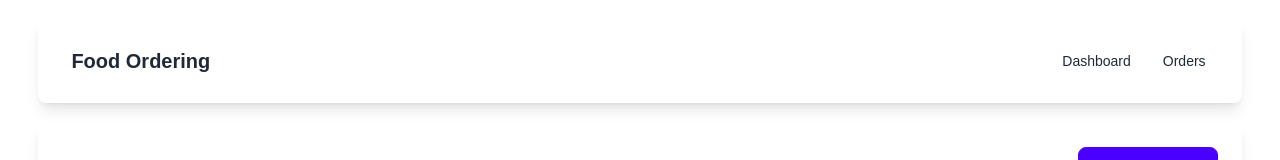
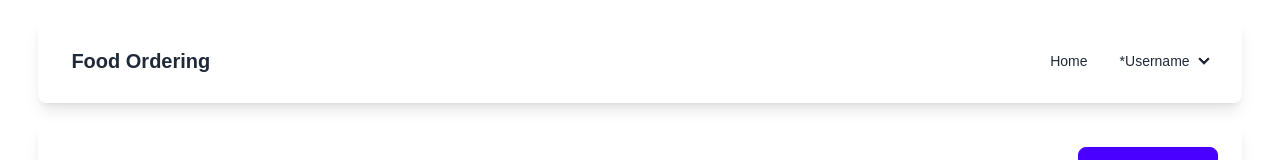
Before and after one commit to sxc66666/3117Proj, a React (Create React App) app: page /vend/menu in a window 1280 px wide. Shown: the top 160 px of the page. Built offline with nearby package versions, Linux system fonts and the light colour scheme.

Commit message:
fix: Inconsistent navbar on VendMenu page

```diff
--- a/src/pages/VendMenu.jsx
+++ b/src/pages/VendMenu.jsx
@@ -5,6 +5,7 @@ import FoodList from "../components/FoodList";
 import EditFoodPopup from "../components/EditFoodPopup";
 import { vendorMenuData } from "../data/mockData";
 import { sampleImage } from "../data/mockData";
+import { menuLinksCust } from '../config/config';
 
 export default function VendorMenu() {
     const [menu, setMenu] = useState(vendorMenuData);
@@ -40,7 +41,7 @@ export default function VendorMenu() {
 
     return (
         <div>
-            <Navbar links={[{ label: "Dashboard", href: "/vendor" }, { label: "Orders", href: "/vendor/orders" }]} />
+            <Navbar links={menuLinksCust} />
             <CardContainer>
                 <div className="flex justify-between items-center mb-4">
                     <h1 className="text-2xl font-bold">Manage Menu</h1>
```
